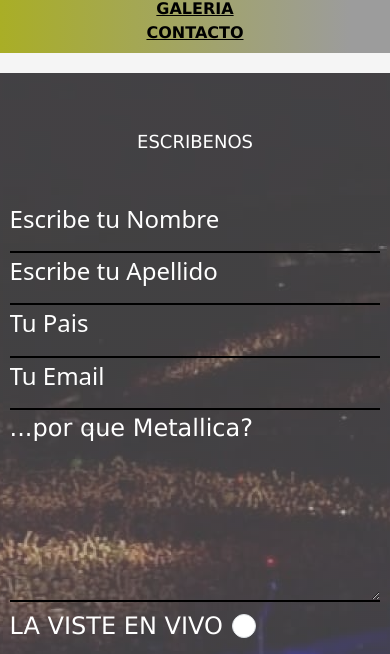
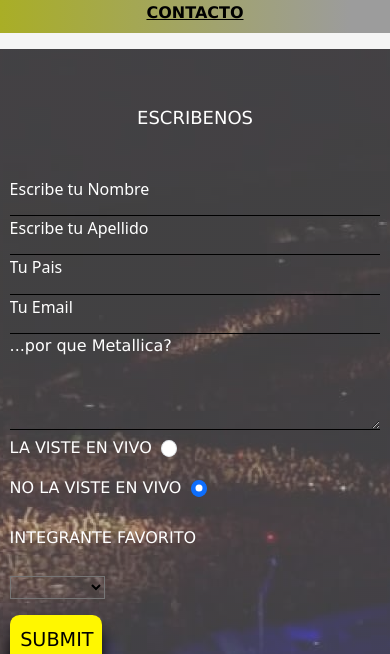
Before and after one commit to sebastianEmenendez/PreEntrega2Menendez, a plain HTML site: page pages/contacto.html in a window 390 px wide. Shown: the part 144-798 px from the top of the page. Drawn offline with nearby package versions, Linux system fonts and the light colour scheme.

Commit message:
finalizacion mediaq contacto y aplicacion de seo

```diff
--- a/pages/contacto.html
+++ b/pages/contacto.html
@@ -3,8 +3,9 @@
 <head>
     <meta charset="UTF-8">
     <meta name="viewport" content="width=device-width, initial-scale=1.0">
+    <meta name="description" content="Pagina homenaje a Metallica que desde mis 4 años forma parte de mi vida">
     <link rel="icon" type="image/jpg" href="../img/favicon.jpg">
-    <title>4 JINETES</title>
+    <title>4 JINETES | CONTACTO</title>
     <link href="https://cdn.jsdelivr.net/npm/bootstrap@5.3.2/dist/css/bootstrap.min.css" rel="stylesheet"
         integrity="sha384-T3c6CoIi6uLrA9TneNEoa7RxnatzjcDSCmG1MXxSR1GAsXEV/Dwwykc2MPK8M2HN" crossorigin="anonymous">
     <link rel="stylesheet" href="../css/main.css">
--- a/scss/_discografia.scss
+++ b/scss/_discografia.scss
@@ -26,6 +26,13 @@
       width: 31rem;
       height: 31rem;
     }
+    ul{
+      margin-top: 1rem;
+    }
+    li{
+      margin: 0.2rem 0;
+    }
+
   }
 
   .discos h4 {
@@ -39,7 +46,6 @@
 /*ESTILO LISTA DE CANCIONES*/
 
   ul {
-    margin: 1.25rem 0;
     li {
       font-family: $fonttxth234;
       text-align: center;
--- a/scss/_mediaq.scss
+++ b/scss/_mediaq.scss
@@ -1,5 +1,5 @@
 
-@media(max-width: 768px) {
+@media(max-width: 768px) and (max-width: 600px) {
 
     header {
       height: auto;
@@ -83,4 +83,90 @@
     form {
       background-position: center;
     }
+
+    /*CONTACTO*/
+
+ /*escribenos*/
+
+  .form-ctc h2 {
+    color: white;
+    font-weight: 200;
   }
+
+  /*txt para completar*/
+
+  form input {
+    width: 100%;
+    font-size: medium;
+    border: none;
+    color: white;
+    background-color: transparent;
+    border-bottom: 1px solid black;
+    padding-bottom: 0.9rem;
+  }
+
+  /*txt para completar*/
+
+  form input::placeholder {
+    color: white;
+  }
+
+  /*txt para completar*/
+
+  form textarea {
+    width: 100%;
+    height: 6rem;
+    font-family: 'Lucida Sans', 'Lucida Sans Regular', 'Lucida Grande', 'Lucida Sans Unicode', Geneva, Verdana, sans-serif;
+    font-size: medium;
+    border: none;
+    color: white;
+    background-color: transparent;
+    border-bottom: 1px solid black;
+  }
+
+  /*txt para completar*/
+
+  form textarea::placeholder {
+    color: white;
+  }
+
+/*menu desplegable*/
+
+  .elegir {
+    color: white;
+    padding: 0.6rem 0;
+    font-family: 'Lucida Sans', 'Lucida Sans Regular', 'Lucida Grande', 'Lucida Sans Unicode', Geneva, Verdana, sans-serif;
+    font-size: medium;
+  }
+
+  select {
+    font-family: 'Lucida Sans', 'Lucida Sans Regular', 'Lucida Grande', 'Lucida Sans Unicode', Geneva, Verdana, sans-serif;
+    font-size: medium;
+    background-color: transparent;
+  }
+
+  /*formato de bootstrap*/
+
+  .form-bs {
+    display: flex;
+    color: white;
+    font-size: medium;
+    font-family: 'Lucida Sans', 'Lucida Sans Regular', 'Lucida Grande', 'Lucida Sans Unicode', Geneva, Verdana, sans-serif;
+    padding-right: 0.6rem;
+  }
+
+  /*boton enviar*/
+
+  form .btn {
+    width: 25%;
+    background-color: rgb(255, 247, 0);
+    color: black;
+    font-size: larger;
+    text-transform: uppercase;
+    font-family: 'Lucida Sans', 'Lucida Sans Regular', 'Lucida Grande', 'Lucida Sans Unicode', Geneva, Verdana, sans-serif;
+    border-radius: 0.6rem;
+    box-shadow: 0 0.9rem 0.9rem 0 rgba(0, 0, 0, 0.9);
+    margin-top: 1rem;
+    padding: 0.6rem;
+  }
+  }
```
Also changed, not shown: index.html (+2 -1 lines), pages/biografia.html (+2 -1 lines), pages/discografia.html (+3 -2 lines), pages/galeria.html (+2 -1 lines), css/main.css, 1 other file.
